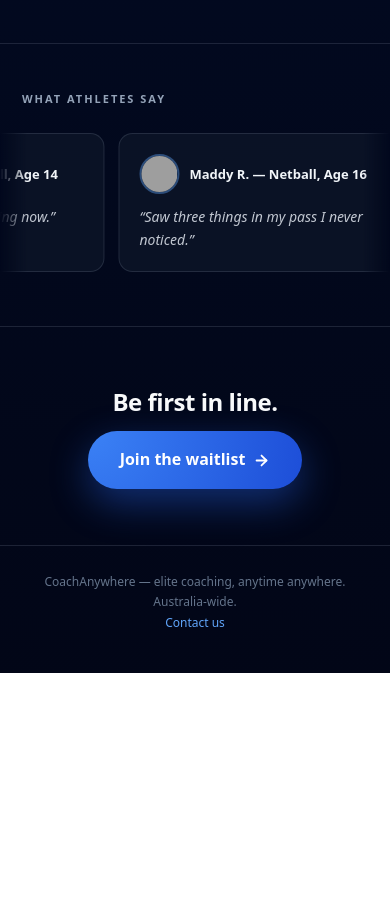
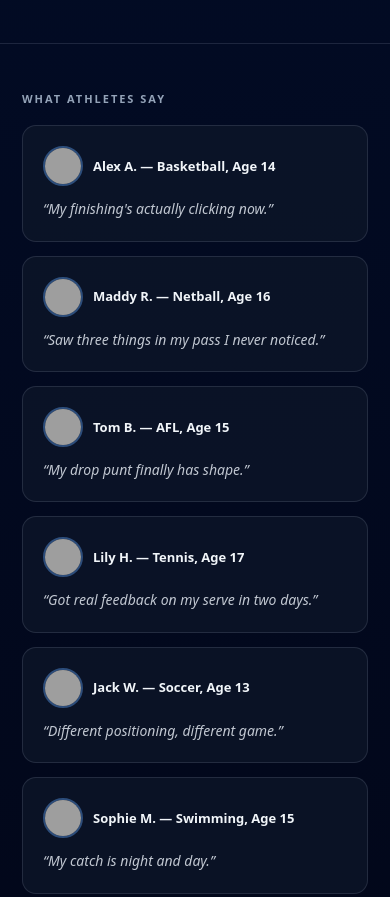
Before and after one commit to coachanywhere/coachanywhere, a website: page for-athletes.html in a window 390 px wide. Shown: the part 2089-2986 px from the top of the page. Before the commit the page ends 2762 px from the top, so only its background shows below. Drawn offline with Linux system fonts and the light colour scheme; grey boxes are pictures that could not be loaded.

Commit message:
For Athletes: revert testimonials to a static grid
Replace the auto-scrolling testimonial carousel with a static 3x2 grid
(2-col tablet, 1-col phone), keeping all 6 mock testimonials and their
tile treatment. Drops the marquee animation and hover-pause; the
click-for-detail popup handler is commented out (tiles show the full
quote) so it can be re-enabled. Coach carousel is unchanged.

Co-Authored-By: Claude Opus 4.7 (1M context) <noreply@anthropic.com>

```diff
--- a/for-athletes.html
+++ b/for-athletes.html
@@ -117,7 +117,11 @@
     .coach-sport{font-size:12px;color:var(--muted);margin-bottom:9px;}
     .coach-level{display:inline-block;font-size:10px;font-weight:800;letter-spacing:.06em;text-transform:uppercase;padding:3px 9px;border-radius:999px;background:rgba(37,99,235,.16);color:var(--blue2);border:1px solid rgba(59,130,246,.3);margin-bottom:10px;}
     .coach-tag{font-size:11px;color:rgba(226,232,240,.7);line-height:1.5;}
-    /* testimonial tile */
+    /* testimonial tiles — static grid (no carousel) */
+    .tmn-grid{display:grid;grid-template-columns:repeat(3,1fr);gap:14px;margin-top:8px;}
+    .tmn-grid .tmn-tile{width:auto;cursor:default;}
+    @media(max-width:720px){.tmn-grid{grid-template-columns:repeat(2,1fr);}}
+    @media(max-width:480px){.tmn-grid{grid-template-columns:1fr;}}
     .tmn-tile{width:300px;flex-shrink:0;background:var(--card);border:1px solid var(--border);border-radius:14px;padding:20px;cursor:pointer;transition:transform var(--tr),border-color var(--tr),box-shadow var(--tr);}
     .tmn-tile:hover{transform:translateY(-4px);border-color:rgba(59,130,246,.55);box-shadow:0 16px 40px rgba(0,0,0,.45);}
     .tmn-head{display:flex;align-items:center;gap:10px;margin-bottom:12px;}
@@ -337,14 +341,12 @@
   </div>
 </section>
 
-<!-- TESTIMONIALS — 6-testimonial auto-scroll carousel (same mechanics as the
-     coach carousel). PLACEHOLDER quotes — swap for real ones when available. -->
+<!-- TESTIMONIALS — static 6-tile grid (reverted from carousel).
+     PLACEHOLDER quotes — swap for real ones when available. -->
 <section class="block">
   <div class="container">
     <div class="block-label">What athletes say</div>
-  </div>
-  <div class="carousel" id="tmnCarousel">
-    <div class="carousel-track scroll" id="tmnTrack" style="--dur:48s;"></div>
+    <div class="tmn-grid" id="tmnGrid"></div>
   </div>
 </section>
 
@@ -518,14 +520,15 @@
     function modal(t){
       return `${avatarHTML(Object.assign({name:t.meta},t))}<div class="tmn-meta" style="margin-bottom:10px;">${t.meta}</div><div class="tmn-quote">&ldquo;${t.quote}&rdquo;</div>`;
     }
-    const track = document.getElementById("tmnTrack");
-    if(!track) return;
-    const tiles = TMN.map((t,i)=>`<div class="tmn-tile" data-idx="${i}" role="button" tabindex="0">${tile(t)}</div>`).join("");
-    track.innerHTML = tiles + tiles;  // duplicate for a seamless loop
-    track.addEventListener("click", function(e){
-      const el = e.target.closest(".tmn-tile"); if(!el) return;
-      openShowModal(modal(TMN[+el.dataset.idx]));
-    });
+    const grid = document.getElementById("tmnGrid");
+    if(!grid) return;
+    grid.innerHTML = TMN.map((t,i)=>`<div class="tmn-tile" data-idx="${i}">${tile(t)}</div>`).join("");
+    // Static grid now — popup handler retired (the tile shows the full quote).
+    // Re-enable by uncommenting to restore click-for-detail:
+    // grid.addEventListener("click", function(e){
+    //   const el = e.target.closest(".tmn-tile"); if(!el) return;
+    //   openShowModal(modal(TMN[+el.dataset.idx]));
+    // });
   })();
 </script>
 
```
